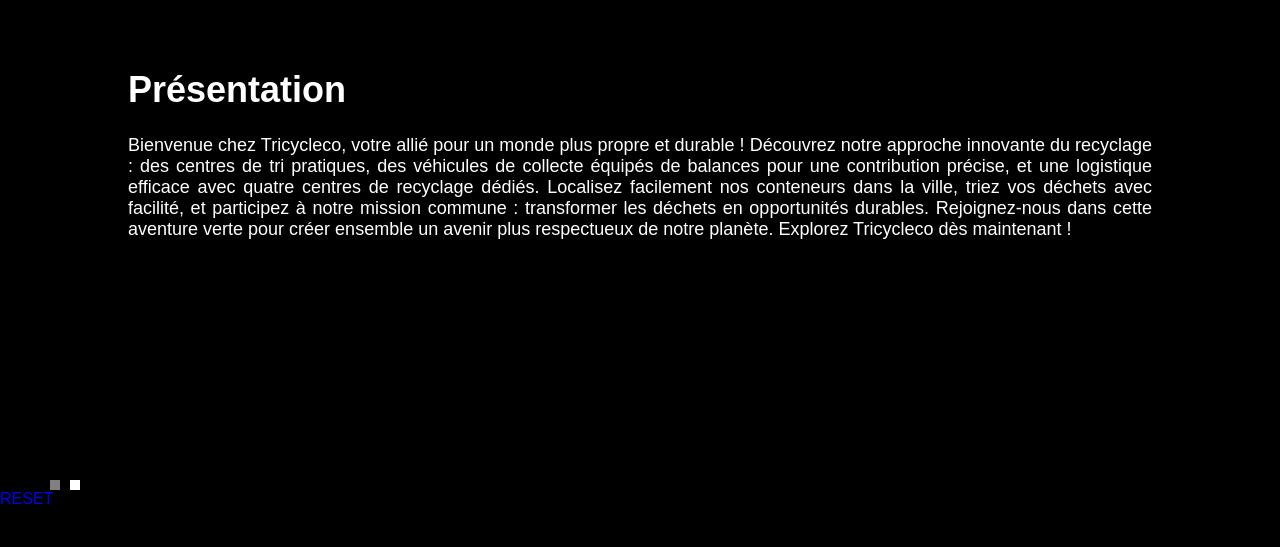
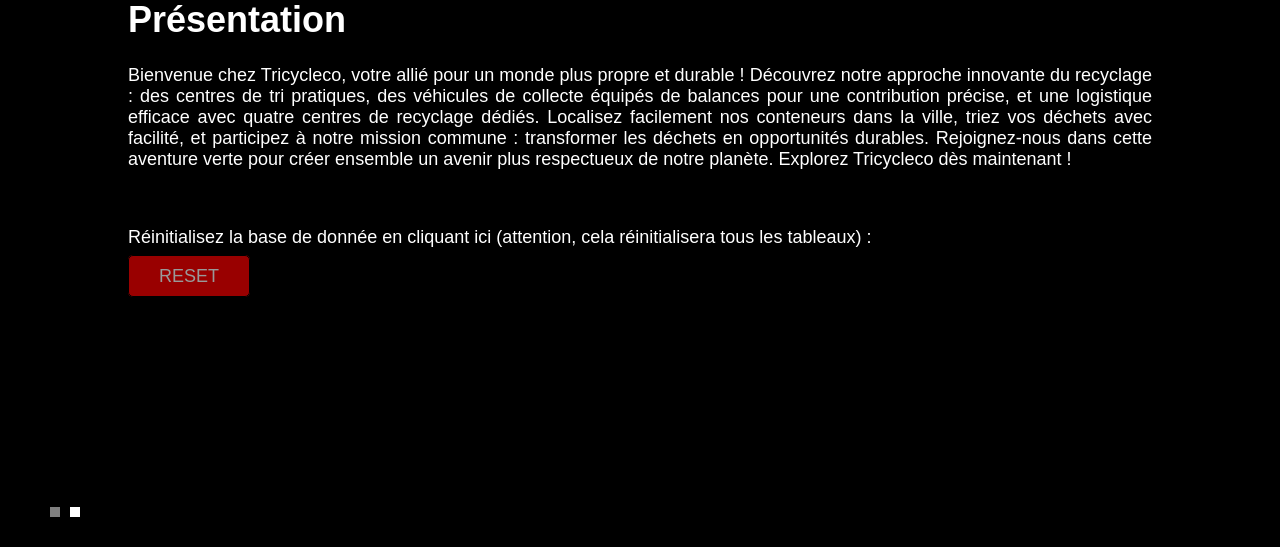
Before and after one commit to matheorse/Tricycleco, a Flask app: page / in a window 1280 px wide. Shown: the part 936-1483 px from the top of the page. Before the commit the page ends 1440 px from the top, so only its background shows below. Run offline with Flask 3, Linux system fonts and the light colour scheme; some libraries are stand-ins or nearby versions.

Commit message:
matheo changement

```diff
--- a/static/mes_styles.css
+++ b/static/mes_styles.css
@@ -150,10 +150,19 @@ a[href]{
     opacity: 1;
   }
 
-.bas-de-page{
+#bas-de-page{
     display: flex;
     flex-direction: row;
-    margin-top: 170px;
+    margin-top: 200px;
+    margin-left: 40px;
+
+}
+
+#bas-de-page-2{
+    display: flex;
+    flex-direction: row;
+    margin-top: 150px;
+    margin-bottom: 30px;
     margin-left: 40px;
 
 }
@@ -168,6 +177,10 @@ a[href]{
     display: block;
     margin-right: auto;
     margin-left: auto;
+}
+
+.reset{
+
 }
 
 #carré-blanc{
@@ -213,7 +226,7 @@ a[href]{
         display: block;
         margin-left: auto;
         margin-right: auto;
-        margin-bottom: 210px;
+        margin-bottom: 110px;
     }
 
 .page-2{
@@ -225,6 +238,20 @@ a[href]{
 
 #page-2{
     margin-top: 10%;
+}
+
+.reset{
+    border: 1px solid black;
+    border-radius: 5px;
+    background-color: red;
+    padding: 10px 30px 10px 30px;
+    color: white;
+    opacity: 0.6;
+    transition: opacity 0.4s;
+}
+
+.reset:hover{
+    opacity: 1;
 }
 
 .tableau{
--- a/templates/layout.html
+++ b/templates/layout.html
@@ -34,7 +34,7 @@
                     <button class="button">Découvrez nos employés</button>
                 </a>
                 <a href="#page-2">
-                    <div class="bas-de-page">
+                    <div id="bas-de-page">
                         <div id="carré-blanc" class="carré"></div>
                         <div class="carré"></div>
                         <svg class="clignotant" width="120px" height="80px" viewBox="0 0 24 24" fill="currentColor" xmlns="http://www.w3.org/2000/svg">
@@ -64,15 +64,20 @@
                         Localisez facilement nos conteneurs dans la ville, triez vos déchets avec facilité, et participez à notre mission commune : transformer les déchets en opportunités durables.
                         Rejoignez-nous dans cette aventure verte pour créer ensemble un avenir plus respectueux de notre planète. Explorez Tricycleco dès maintenant !
                     </p>
+                    <br>
+                    <p>
+                        Réinitialisez la base de donnée en cliquant ici (attention, cela réinitialisera tous les tableaux) :
+                    </p>
+                    <div><a class="reset" href="/reset">RESET</a></div>
                 </div>
 
-                <div class="bas-de-page">
+                <div id="bas-de-page-2">
                         <div class="carré"></div>
                         <div id="carré-blanc2" class="carré"></div>
                     </div>
             </div>
 
-            <div><a href="/reset">RESET</a></div>
+
         {% endblock %}
         {% block javascripts %}
             <script src="{{ url_for('static', filename='bootstrap/js/bootstrap.js') }}"></script>
--- a/tricycleco.sql
+++ b/tricycleco.sql
@@ -135,7 +135,7 @@ INSERT INTO Tournee VALUES (3,'2023-04-01', 2, 2, 30);
 INSERT INTO Tournee VALUES (4,'2023-01-01', 1, 1,35);
 INSERT INTO Tournee VALUES (5,'2023-05-01', 1, 1, 35);
 INSERT INTO Tournee VALUES (6,'2023-06-01', 2, 2, 40);
-INSERT INTO Tournee VALUES (7,'2023-07-01', 1, 1, 30;
+INSERT INTO Tournee VALUES (7,'2023-07-01', 1, 1, 30);
 INSERT INTO Tournee VALUES (8,'2023-08-01', 2, 2, 50);
 INSERT INTO Tournee VALUES (9,'2023-10-01', 2, 2, 29);
 INSERT INTO Tournee VALUES (10,'2023-09-01', 2, 2, 25);
```
